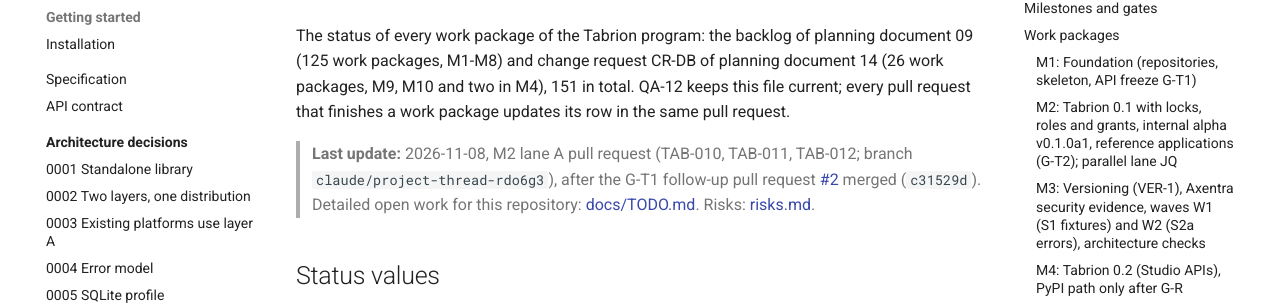
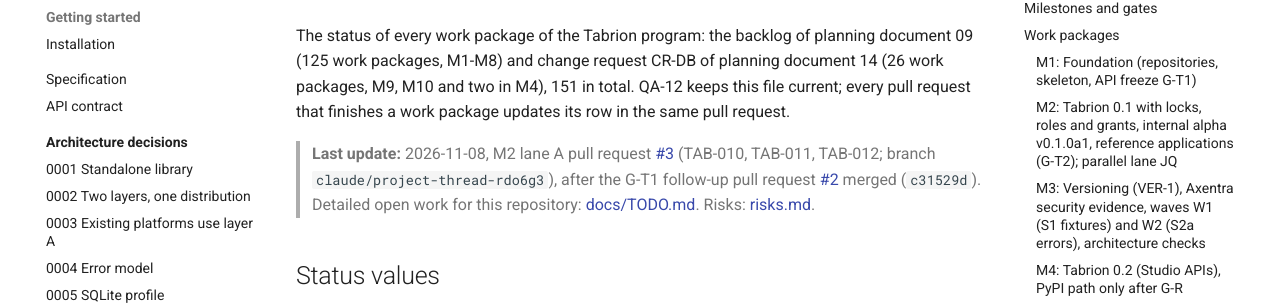
Before and after one commit to peterkarlhuber/tabrion, an MkDocs documentation site: the page built from docs/program/STATUS.md, in a window 1280 px wide and 900 px high. Shown: the part 165-472 px from the top of the window. Built offline with MkDocs 1.6.1 and Material for MkDocs 9.7.7, drawn with Linux system fonts in a browser that asks for light colours; comment, search, counter and statistics services are not loaded.

Commit message:
Link pull request #3 in STATUS.md (QA-12)
Co-Authored-By: Claude Opus 5.5 <noreply@anthropic.com>
Claude-Session: https://claude.ai/code/session_011tY7TC7Nu5VGro3DJGJcv8

```diff
--- a/docs/program/STATUS.md
+++ b/docs/program/STATUS.md
@@ -4,7 +4,7 @@ The status of every work package of the Tabrion program: the backlog of planning
 M1-M8) and change request CR-DB of planning document 14 (26 work packages, M9, M10 and two in M4), 151 in total. QA-12
 keeps this file current; every pull request that finishes a work package updates its row in the same pull request.
 
-> **Last update:** 2026-11-08, M2 lane A pull request (TAB-010, TAB-011, TAB-012; branch `claude/project-thread-rdo6g3`),
+> **Last update:** 2026-11-08, M2 lane A pull request [#3](https://github.com/peterkarlhuber/tabrion/pull/3) (TAB-010, TAB-011, TAB-012; branch `claude/project-thread-rdo6g3`),
 > after the G-T1 follow-up pull request [#2](https://github.com/peterkarlhuber/tabrion/pull/2) merged (`c31529d`).
 > Detailed open work for this repository: [docs/TODO.md](../TODO.md). Risks: [risks.md](risks.md).
 
```
